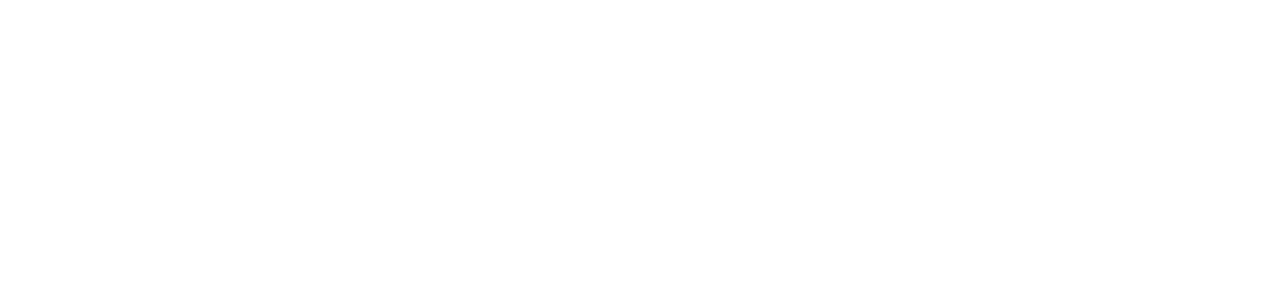
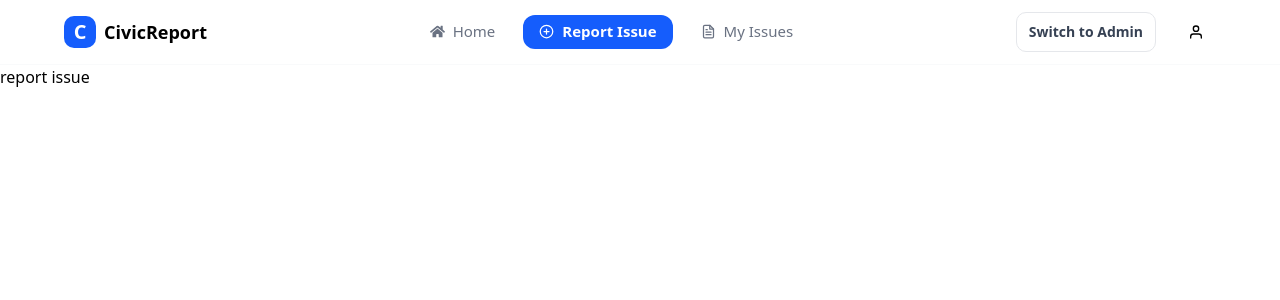
Before and after one commit to Supratik-Ray/spark-civic, a React (Vite) app: page /report in a window 1280 px wide. Shown: the top 300 px of the page. Built offline with nearby package versions, Linux system fonts and the light colour scheme.

Commit message:
updated navlinks

```diff
--- /dev/null
+++ b/src/components/Navbar.jsx
@@ -0,0 +1,85 @@
+import React from 'react'
+import { FaHome } from 'react-icons/fa'
+import { FiFileText, FiMenu, FiPlusCircle, FiUser } from 'react-icons/fi'
+import { NavLink } from 'react-router-dom'
+
+const Navbar = () => {
+
+  const navlinkStyle = "flex cursor-pointer items-center gap-2 px-3 lg:px-4 py-1.5 text-gray-500 text-sm lg:text-[15px] font-medium hover:bg-blue-100 rounded-xl transition-all duration-200 ease hover:text-blue-600"
+
+  const activelinkStyle = "bg-blue-600 text-white font-bold flex cursor-pointer items-center gap-2 px-3 lg:px-4 py-1.5 text-sm lg:text-[15px]  rounded-xl transition-all duration-200 ease "
+
+  return (
+    <>
+      {/* navbar */}
+      <nav className='sticky top-0 z-10 border-b border-gray-50 bg-white'>
+        <div className='px-4 sm:px-6 md:px-10 lg:px-16 py-3 flex items-center justify-between'>
+          {/* logo */}
+          <div className='flex gap-2 items-center cursor-pointer'>
+            <a href='/' className='h-8 w-8 bg-blue-600 flex items-center justify-center text-white font-bold rounded-[10px] text-xl'>C</a>
+            <h2 className='font-semibold text-[16px] sm:text-[18px]'>CivicReport</h2>
+          </div>
+
+          {/* navlinks */}
+          <div className='hidden md:flex lg:gap-3 md:gap-2'>
+            <NavLink
+            to="/"
+            className={({isActive})=>
+              `${
+                isActive
+                  ? activelinkStyle
+                  : navlinkStyle
+              } `
+            }>
+              <FaHome/>
+              Home
+            </NavLink>
+
+            <NavLink
+            to="/report"
+            className={({isActive})=>
+              `${
+                isActive
+                  ? activelinkStyle
+                  : navlinkStyle
+              } `
+            }>
+              <FiPlusCircle/>
+              Report Issue
+            </NavLink>
+
+            <NavLink
+            to="/my-issues"
+            className={({isActive})=>
+              `${
+                isActive
+                  ? activelinkStyle
+                  : navlinkStyle
+              } `
+            }>
+              <FiFileText/>
+              My Issues
+            </NavLink>
+          </div>
+
+          {/* right buttons */}
+          <div className='flex sm:gap-3 md:gap-4 lg:gap-5'>
+
+            <button className='hidden sm:flex items-center border-[1px] text-gray-700 border-gray-200 px-3 py-1 rounded-[10px] text-xs sm:text-sm font-semibold hover:bg-blue-100 hover:text-blue-600 transition-all duration-100 ease cursor-pointer '>
+              Switch to Admin
+            </button>
+            <button className='hover:bg-blue-100 hover:text-blue-600 h-9 w-9 sm:h-10 sm:w-10 flex items-center justify-center rounded-[10px] transition-all duration-100 ease cursor-pointer'>
+              <FiUser/>
+            </button>
+            <button className='md:hidden hover:bg-blue-100 hover:text-blue-600 h-9 w-9 sm:h-10 sm:w-10 flex items-center justify-center rounded-[10px] transition-all duration-100 ease cursor-pointer'>
+              <FiMenu/>
+            </button>
+          </div>
+        </div>
+      </nav>
+
+    </>
+  )
+}
+
+export default Navbar
--- a/src/pages/HomePage.jsx
+++ b/src/pages/HomePage.jsx
@@ -1,85 +1,14 @@
 
 import React from 'react'
-import { FiUser, FiMenu, FiShield, FiArrowRight, FiClock, FiCheckCircle, FiUsers, FiPlusCircle, FiFileText } from "react-icons/fi"
+import { FiShield, FiArrowRight, FiClock, FiCheckCircle, FiUsers } from "react-icons/fi"
 import { FaBolt, FaChartBar, FaHome, FaMapMarkerAlt } from 'react-icons/fa'
 import IssuesCard from '../components/IssuesCard'
 import AdvantagesCard from '../components/AdvantagesCard'
 import WorkingSteps from '../components/WorkingSteps'
-import { NavLink } from 'react-router-dom'
 
 const HomePage = () => {
-  const navlinkStyle = "flex cursor-pointer items-center gap-2 px-3 lg:px-4 py-1.5 text-gray-500 text-sm lg:text-[15px] font-medium hover:bg-blue-100 rounded-xl transition-all duration-200 ease hover:text-blue-600"
-
-  const activelinkStyle = "bg-blue-600 text-white font-bold flex cursor-pointer items-center gap-2 px-3 lg:px-4 py-1.5 text-sm lg:text-[15px]  rounded-xl transition-all duration-200 ease "
-
   return (
     <div className='bg-[#F3F7FC] font-sans '>
-      {/* navbar */}
-      <nav className='sticky top-0 z-10 border-b border-gray-50 bg-white'>
-        <div className='px-4 sm:px-6 md:px-10 lg:px-16 py-3 flex items-center justify-between'>
-          {/* logo */}
-          <div className='flex gap-2 items-center cursor-pointer'>
-            <a href='/' className='h-8 w-8 bg-blue-600 flex items-center justify-center text-white font-bold rounded-[10px] text-xl'>C</a>
-            <h2 className='font-semibold text-[16px] sm:text-[18px]'>CivicReport</h2>
-          </div>
-
-          {/* navlinks */}
-          <div className='hidden md:flex lg:gap-3 md:gap-2'>
-            <NavLink
-            to="/"
-            className={({isActive})=>
-              `${
-                isActive
-                  ? activelinkStyle
-                  : navlinkStyle
-              } `
-            }>
-              <FaHome/>
-              Home
-            </NavLink>
-
-            <NavLink
-            to="/report"
-            className={({isActive})=>
-              `${
-                isActive
-                  ? activelinkStyle
-                  : navlinkStyle
-              } `
-            }>
-              <FiPlusCircle/>
-              Report Issue
-            </NavLink>
-
-            <NavLink
-            to="/my-issues"
-            className={({isActive})=>
-              `${
-                isActive
-                  ? activelinkStyle
-                  : navlinkStyle
-              } `
-            }>
-              <FiFileText/>
-              My Issues
-            </NavLink>
-          </div>
-
-          {/* right buttons */}
-          <div className='flex sm:gap-3 md:gap-4 lg:gap-5'>
-
-            <button className='hidden sm:flex items-center border-[1px] text-gray-700 border-gray-200 px-3 py-1 rounded-[10px] text-xs sm:text-sm font-semibold hover:bg-blue-100 hover:text-blue-600 transition-all duration-100 ease cursor-pointer '>
-              Switch to Admin
-            </button>
-            <button className='hover:bg-blue-100 hover:text-blue-600 h-9 w-9 sm:h-10 sm:w-10 flex items-center justify-center rounded-[10px] transition-all duration-100 ease cursor-pointer'>
-              <FiUser/>
-            </button>
-            <button className='md:hidden hover:bg-blue-100 hover:text-blue-600 h-9 w-9 sm:h-10 sm:w-10 flex items-center justify-center rounded-[10px] transition-all duration-100 ease cursor-pointer'>
-              <FiMenu/>
-            </button>
-          </div>
-        </div>
-      </nav>
 
       {/* empower your city */}
       <article className='px-10 md:px-16 lg:px-[27%] py-12 sm:py-16 md:py-20 flex flex-col items-center bg-[#EBF1FA]'>
--- /dev/null
+++ b/src/pages/MyIssuesPage.jsx
@@ -0,0 +1,11 @@
+import React from 'react'
+
+const MyIssuesPage = () => {
+  return (
+    <div>
+      my issues
+    </div>
+  )
+}
+
+export default MyIssuesPage
--- /dev/null
+++ b/src/pages/ReportIssuePage.jsx
@@ -0,0 +1,11 @@
+import React from 'react'
+
+const ReportIssuePage = () => {
+  return (
+    <div>
+      report issue
+    </div>
+  )
+}
+
+export default ReportIssuePage
--- a/src/routes/AppRouter.jsx
+++ b/src/routes/AppRouter.jsx
@@ -1,13 +1,19 @@
 import { BrowserRouter, Routes, Route } from "react-router-dom";
 import HomePage from "../pages/HomePage";
+import Navbar from "../components/Navbar";
+import ReportIssuePage from "../pages/ReportIssuePage";
+import MyIssuesPage from "../pages/MyIssuesPage";
 
 const AppRouter = () => {
   return (
     <BrowserRouter>
+
+      <Navbar/>
+
       <Routes>
         <Route path="/" element={<HomePage />} />
-        <Route path="/report"  />
-        <Route path="/my-issues"  />
+        <Route path="/report" element={<ReportIssuePage/>} />
+        <Route path="/my-issues" element={<MyIssuesPage/>} />
       </Routes>
     </BrowserRouter>
   );
```
